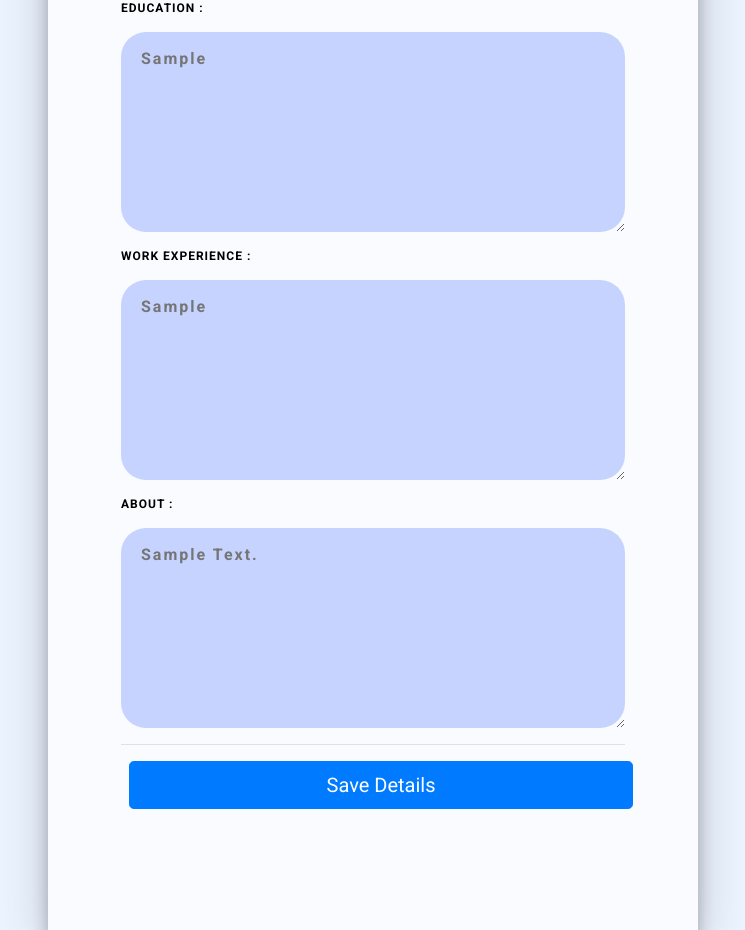
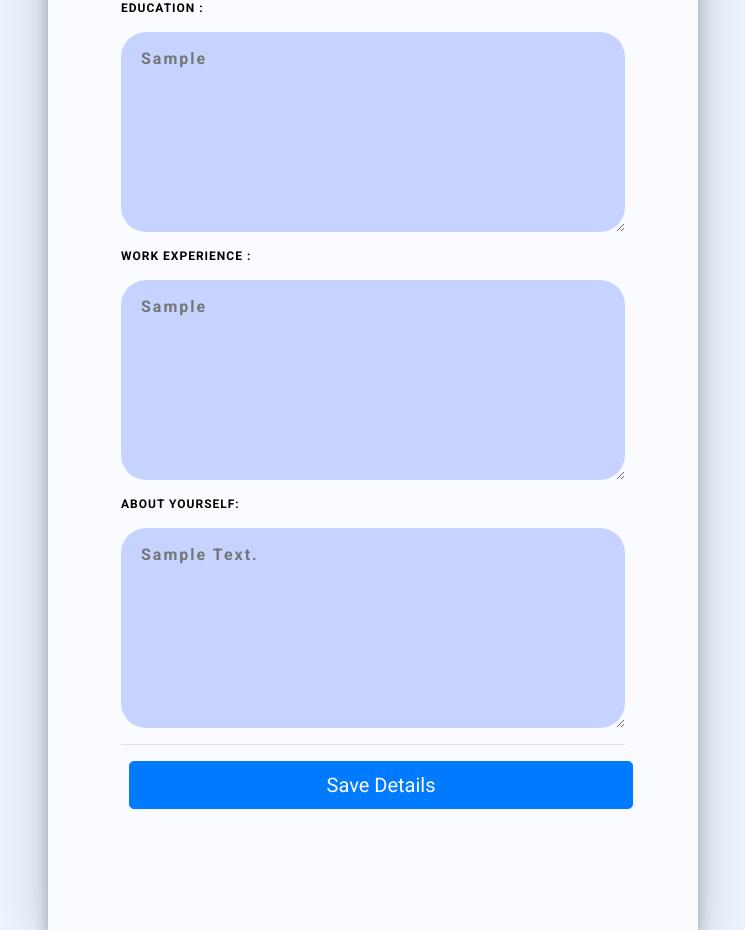
Before and after one commit to saurabhjdsingh/gurudekho, a Django app: template templates/dashboard/editprofile.html in a window 1280 px wide. Shown: the part 247-1177 px from the top of the page, without its empty margins (267-1012 px from the left). Run offline with Django 3.2, Linux system fonts and the light colour scheme; the template is opened without the code that fills it: values that come from a table or form of the project are taken from there, others are empty; tables that the repository leaves empty hold one stand-in row (values such as "Sample post"); some libraries are stand-ins or nearby versions.

Commit message:
Update editprofile.html

```diff
--- a/templates/dashboard/editprofile.html
+++ b/templates/dashboard/editprofile.html
@@ -33,7 +33,7 @@ placeholder="{{tutor.education}}" style="height:200px"></textarea>
 placeholder="{{tutor.experience}}" style="height:200px"></textarea>
 </div>
 <div class="group pop">
-<label for="user" class="label">About :</label>
+<label for="user" class="label">About yourself:</label>
 <textarea id="user" class="input" name="about"
 placeholder="{{tutor.about}}" style="min-height:200px"></textarea>
 </div>
```
